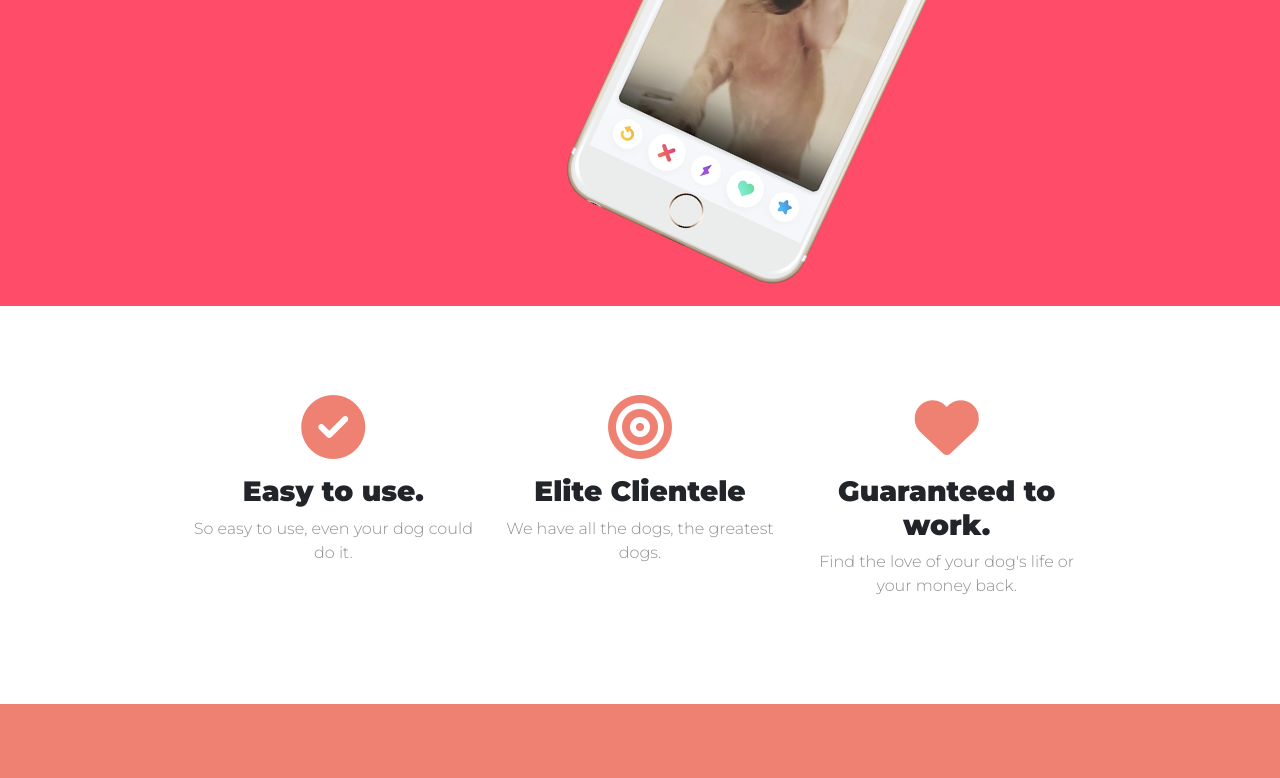
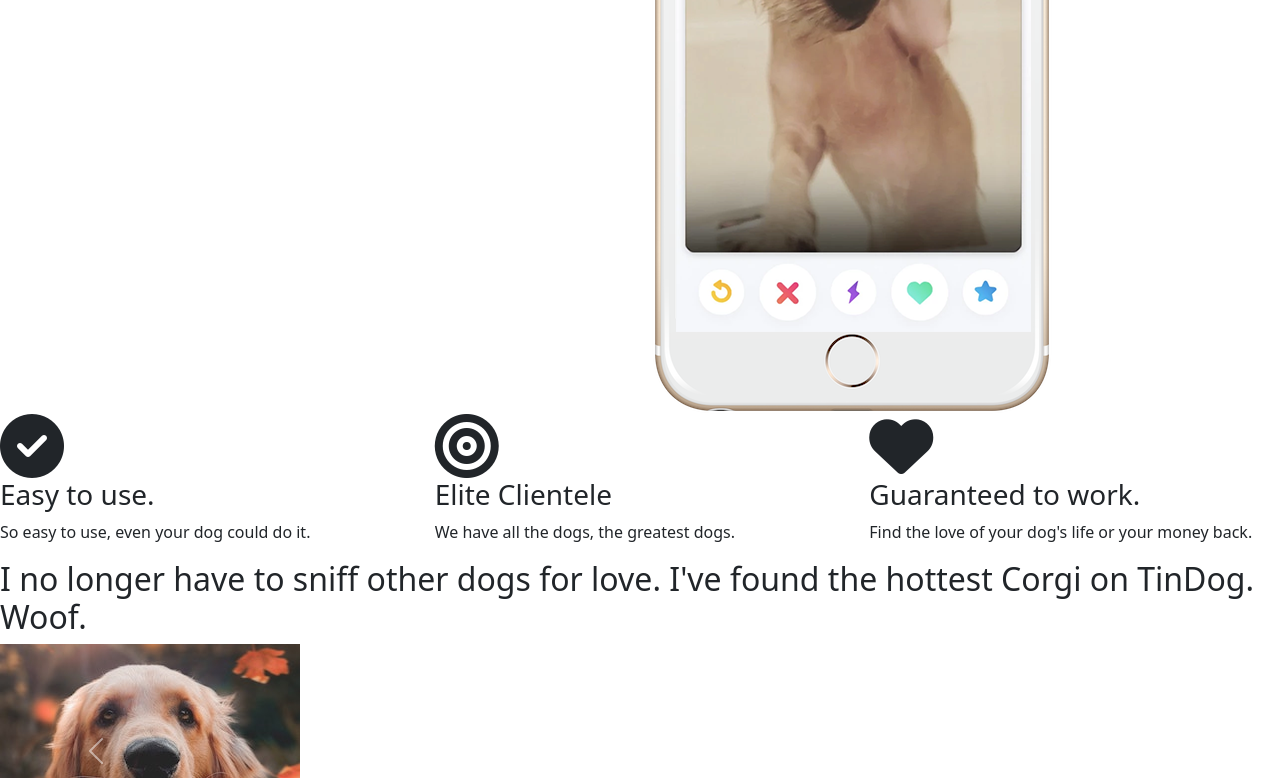
Before and after one commit to khushiarora1793/Bootstrap, a plain HTML site: page index.html in a window 1280 px wide. Shown: the part 449-1227 px from the top of the page. Drawn offline with nearby package versions, Linux system fonts and the light colour scheme.

Commit message:
Update index.html

```diff
--- a/index.html
+++ b/index.html
@@ -11,7 +11,7 @@
 
 <!--CSS STYLESHEETS-->
    <link href="https://cdn.jsdelivr.net/npm/bootstrap@5.3.0-alpha1/dist/css/bootstrap.min.css" rel="stylesheet" integrity="sha384-GLhlTQ8iRABdZLl6O3oVMWSktQOp6b7In1Zl3/Jr59b6EGGoI1aFkw7cmDA6j6gD" crossorigin="anonymous">
-<link rel="stylesheet" href="styles.css">
+<link rel="stylesheet" href="#styles.css">
 <!--we add javascript bcoz our toggle button does not work if we dont use it-->
 <script src="https://cdn.jsdelivr.net/npm/bootstrap@5.3.0-alpha1/dist/js/bootstrap.bundle.min.js" integrity="sha384-w76AqPfDkMBDXo30jS1Sgez6pr3x5MlQ1ZAGC+nuZB+EYdgRZgiwxhTBTkF7CXvN" crossorigin="anonymous"></script>
 
```
